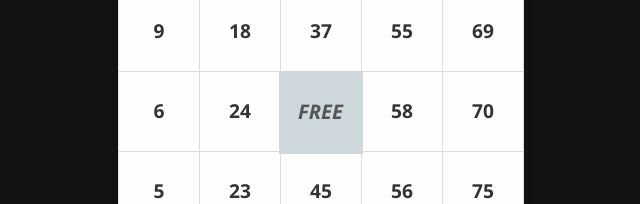
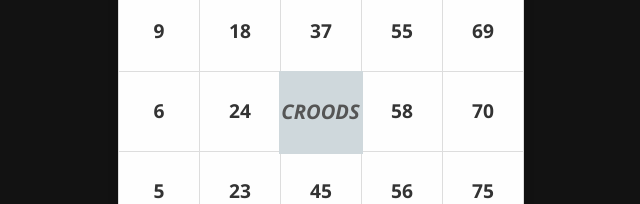
Before and after one commit to mauricioestupian/Bingo, a React (Vite) app: page /carton in a window 1280 px wide. Shown: the part 352-556 px from the top of the page, without its empty margins (319-959 px from the left). Built offline with nearby package versions, Linux system fonts and the light colour scheme.

Commit message:
errore en carton

```diff
--- a/src/BingoBoard.tsx
+++ b/src/BingoBoard.tsx
@@ -20,7 +20,7 @@
 }
 
 type BingoCell = {
-  value: number | "FREE";
+  value: number | "FREE"| "CROODS";
   selected: boolean;
 };
 
@@ -36,7 +36,7 @@
     const rowCells: BingoCell[] = [];
     for (let col = 0; col < 5; col++) {
       if (row === 2 && col === 2) {
-        rowCells.push({ value: "FREE", selected: true });
+        rowCells.push({ value: "CROODS", selected: true });
       } else {
         const idx = col === 2 && row > 1 ? row - 1 : row;
         rowCells.push({ value: columns[col][idx], selected: false });
```
